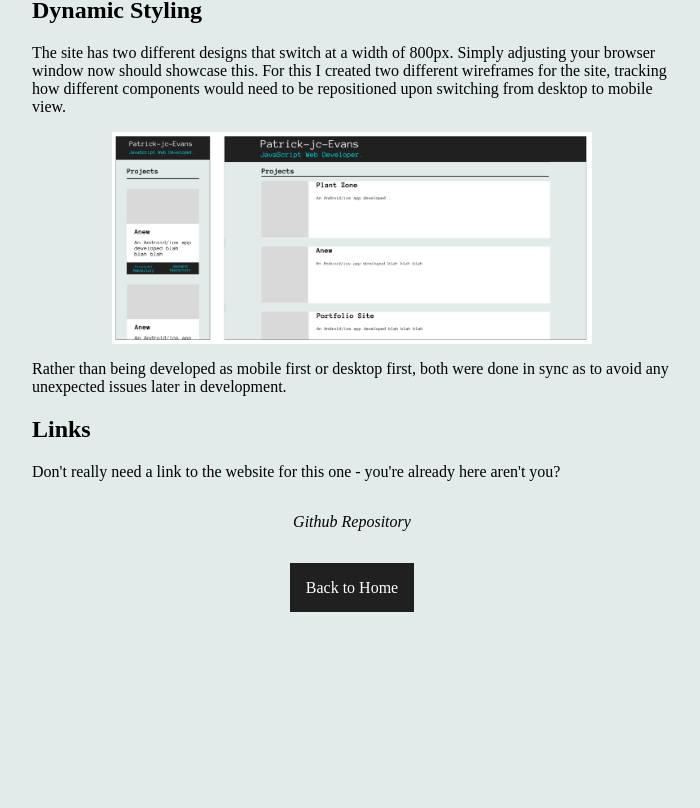
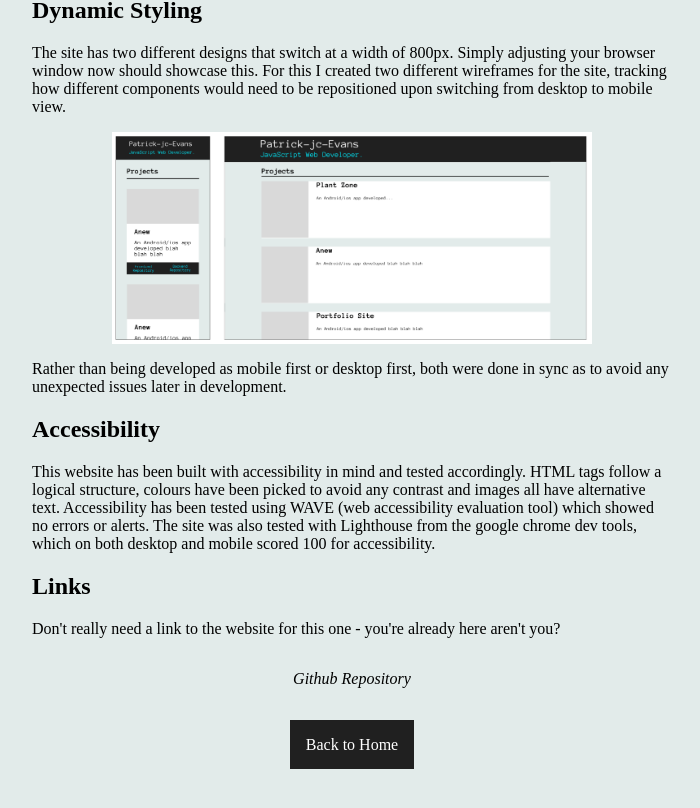
Before and after one commit to patrick-jc-evans/PJCE-Portfolio, a React (Vite) app in the folder portfolio/: page /portfolio in a window 1280 px wide. Shown: the part 515-1323 px from the top of the page, without its empty margins (288-988 px from the left). Before the commit the page ends 1208 px from the top, so only its background shows below. Built offline with nearby package versions, Linux system fonts and the light colour scheme; a web font is replaced by a local one.

Commit message:
update portfolio article with accessibility details

```diff
--- a/portfolio/src/pages/articles/portfolio/portfolio.jsx
+++ b/portfolio/src/pages/articles/portfolio/portfolio.jsx
@@ -36,10 +36,17 @@ export default function Portfolio() {
                 both were done in sync as to avoid any unexpected issues later
                 in development.
             </p>
-            {/* <h2>Accessibility</h2>
+            <h2>Accessibility</h2>
             <p>
-
-            </p> */}
+                This website has been built with accessibility in mind and
+                tested accordingly. HTML tags follow a logical structure,
+                colours have been picked to avoid any contrast and images all
+                have alternative text. Accessibility has been tested using WAVE
+                (web accessibility evaluation tool) which showed no errors or
+                alerts. The site was also tested with Lighthouse from the google
+                chrome dev tools, which on both desktop and mobile scored 100
+                for accessibility.
+            </p>
             <h2>Links</h2>
             <p>
                 Don't really need a link to the website for this one - you're
```
